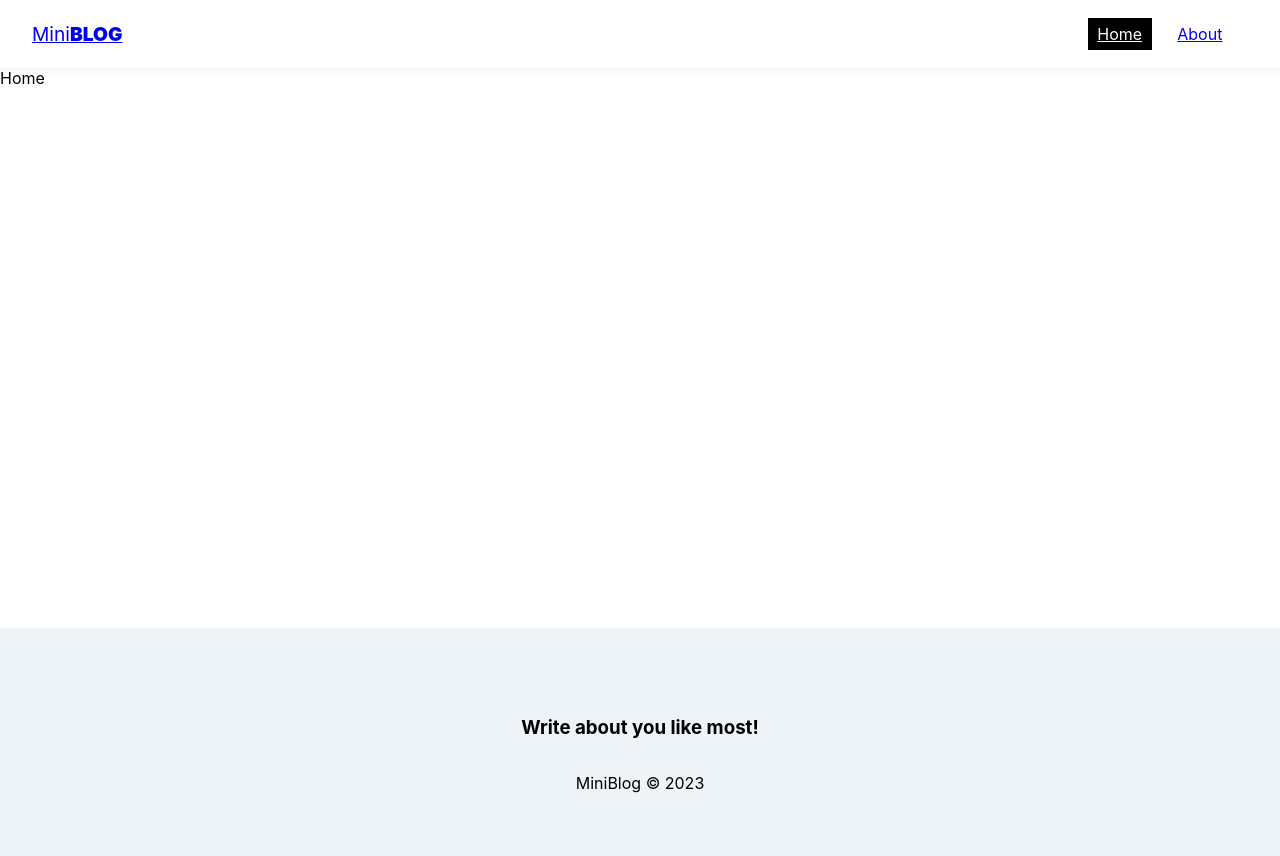
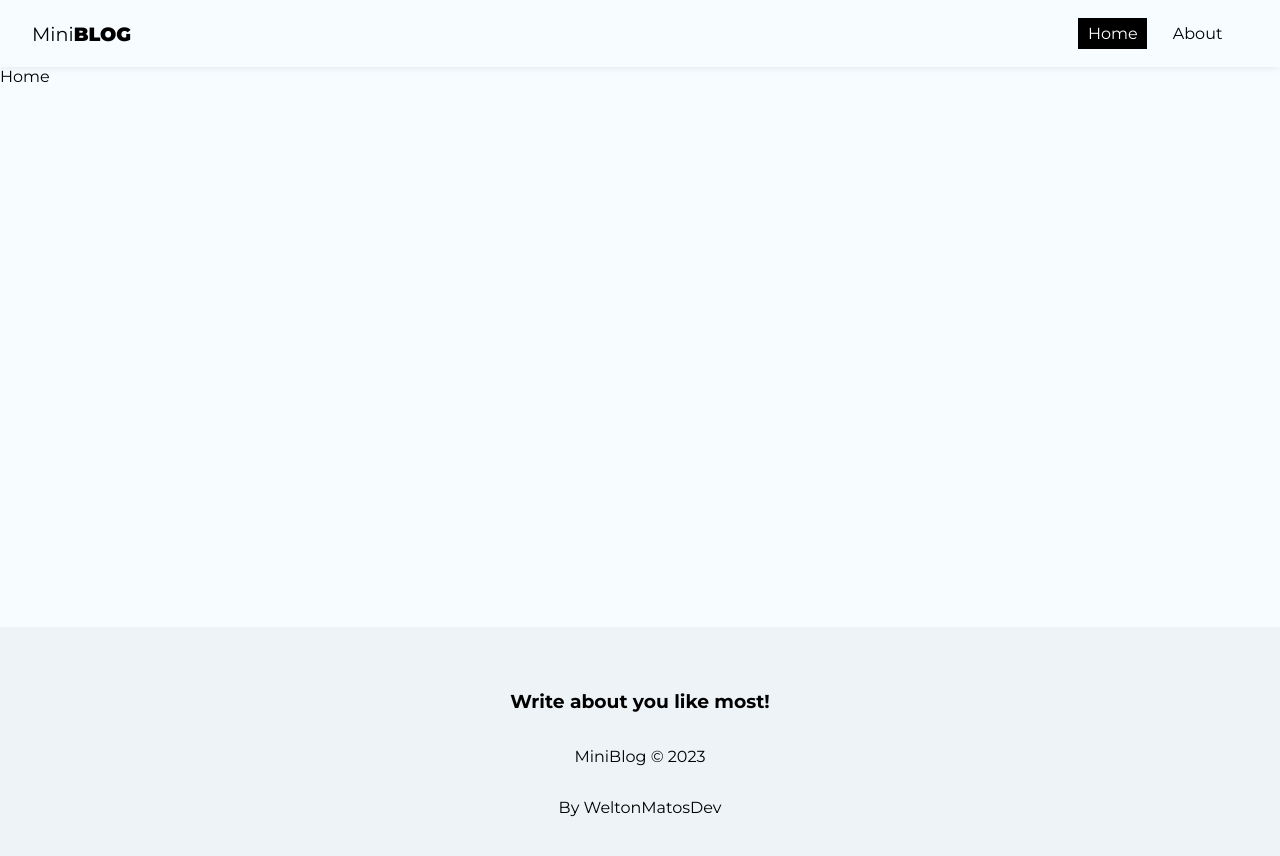
Before and after one commit to WeltonAM/React_HoraDeCodar, a React (Create React App) app in the folder 09_miniblog_project/: page / in a window 1280 px wide. Shown: the top 856 px of the page. Built offline with nearby package versions, Linux system fonts and the light colour scheme.

Commit message:
Global styling

```diff
--- a/09_miniblog_project/public/index.html
+++ b/09_miniblog_project/public/index.html
@@ -1,18 +1,23 @@
 <!DOCTYPE html>
 <html lang="en">
+
 <head>
   <meta charset="utf-8" />
   <link rel="icon" href="%PUBLIC_URL%/favicon.ico" />
   <meta name="viewport" content="width=device-width, initial-scale=1" />
   <meta name="theme-color" content="#000000" />
-    <meta
-      name="description"
-      content="Web site created using create-react-app"
-    />
+  <meta name="description" content="Web site created using create-react-app" />
+  <link rel="preconnect" href="https://fonts.googleapis.com">
+  <link rel="preconnect" href="https://fonts.gstatic.com" crossorigin>
+  <link
+    href="https://fonts.googleapis.com/css2?family=Montserrat:ital,wght@0,100;0,200;0,300;0,400;0,500;0,600;0,700;0,800;0,900;1,100;1,200;1,300;1,400;1,500;1,600;1,700;1,800;1,900&display=swap"
+    rel="stylesheet">
 
   <title>React MiniBlog</title>
 </head>
+
 <body>
   <div id="root"></div>
 </body>
+
 </html>
--- a/09_miniblog_project/src/components/Footer.js
+++ b/09_miniblog_project/src/components/Footer.js
@@ -5,6 +5,7 @@
     <footer className={styles.footer}>
         <h3>Write about you like most!</h3>
         <p>MiniBlog &copy; {new Date().getFullYear()}</p>
+        <p>By <a href="https://github.com/WeltonAM" target="_blank">WeltonMatosDev</a></p>
     </footer>
   )
 }
--- a/09_miniblog_project/src/index.css
+++ b/09_miniblog_project/src/index.css
@@ -1,13 +1,29 @@
 body {
+  background-color: #f6fcff;
   margin: 0;
-  font-family: -apple-system, BlinkMacSystemFont, 'Segoe UI', 'Roboto', 'Oxygen',
-    'Ubuntu', 'Cantarell', 'Fira Sans', 'Droid Sans', 'Helvetica Neue',
-    sans-serif;
-  -webkit-font-smoothing: antialiased;
-  -moz-osx-font-smoothing: grayscale;
+  padding: 0;
+  font-family: "Montserrat", sans-serif
 }
 
-code {
-  font-family: source-code-pro, Menlo, Monaco, Consolas, 'Courier New',
-    monospace;
+input::placeholder, textarea::placeholder {
+  font-family: "Montserrat", sans-serif;
 }
+
+input:focus, textarea:focus {
+  outline: none;
+}
+
+a, nav button{
+  text-decoration: none;
+  background-color: transparent;
+  border: none;
+  color: #000;
+  transition: .4s;
+  font-size: 1em;
+  cursor: pointer;
+  font-family: "Montserrat", sans-serif;
+}
+
+a:hover nav button:hover{
+  color: #bbb;
+}
```
Lines whose indentation alone changed are shown as unchanged.
